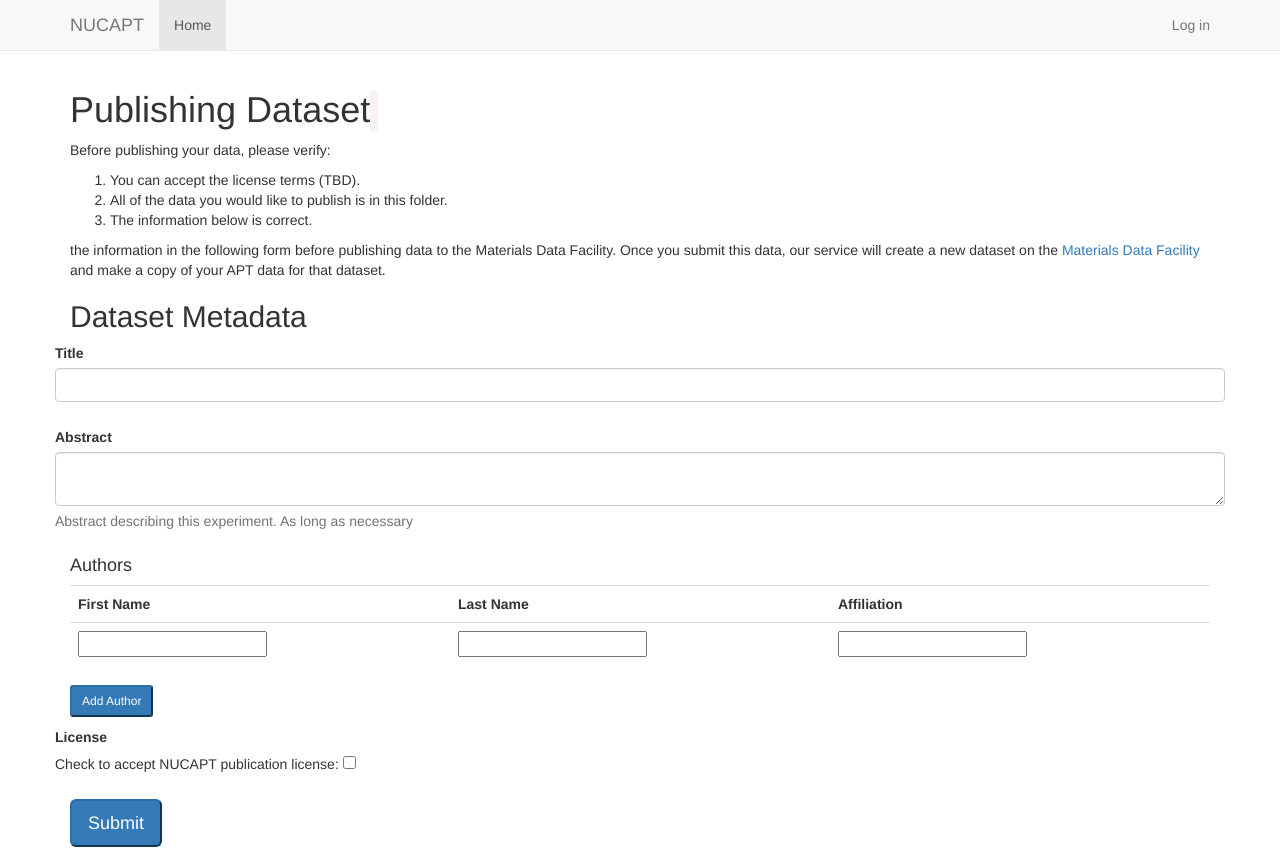
After one commit to materials-data-facility/nucapt, a Flask app: template nucapt/templates/dataset_publish.html in a window 1280 px wide. The commit adds this page. Run offline with Flask 2, Linux system fonts and the light colour scheme; the template is opened without the code that fills it: values that come from a table or form of the project are taken from there, others are empty; some libraries are stand-ins or nearby versions.

Commit message:
WIP: Adding publish capability

```diff
--- a/nucapt/forms.py
+++ b/nucapt/forms.py
@@ -1,4 +1,4 @@
-from wtforms import Form, StringField, TextAreaField, FieldList, FormField, RadioField, FloatField, DecimalField
+from wtforms import Form, StringField, TextAreaField, FieldList, FormField, RadioField, FloatField, BooleanField
 from wtforms.fields.simple import FileField
 from wtforms.validators import NumberRange, Regexp, Optional
 
@@ -143,3 +143,9 @@ class AddAPTReconstructionForm(APTReconstructionForm):
                        render_kw=dict(pattern='\\w+', title='Only word characters allowed: A-Z, a-z, 0-9, and _'),
                        validators=[Regexp('\\w+', message='Reconstruction name can only contain word '
                                                           'characters: A-Z, a-z, 0-9, and _')])
+
+
+class PublicationForm(DatasetForm):
+    """Form for publication into the MDF"""
+
+    accept_license = BooleanField('Accept License', description='Do you accept the data license for NUCAPT?')
--- a/nucapt/templates/dataset.html
+++ b/nucapt/templates/dataset.html
@@ -35,8 +35,11 @@
         {% endfor %}
     </table>
 
+    {% if not dataset.is_published() %}
     <h2>Actions</h2>
 
     <h3><a href="/dataset/{{name}}/sample/create">Add Sample</a></h3>
     <h3><a href="/dataset/{{name}}/edit">Edit Metadata</a></h3>
+    <h3><a href="/dataset/{{ name }}/publish">Publish to MDF</a></h3>
+    {% endif %}
 {% endblock %}
--- a/nucapt/templates/dataset_create.html
+++ b/nucapt/templates/dataset_create.html
@@ -57,7 +57,7 @@
         <tr>
             <th>First Name</th>
             <th>Last Name</th>
-            <th>Affliation</th>
+            <th>Affiliation</th>
         </tr>
         {% for author in form.authors %}
             <tr>
--- a/nucapt/templates/dataset_list.html
+++ b/nucapt/templates/dataset_list.html
@@ -21,7 +21,7 @@
         <td>{{ metadata['dates']['creation_date']}}</td>
         <td>
             <a href="/dataset/{{ info.name }}">View</a>
-            <a href="#">Publish</a>
+            <a href="/dataset/{{ info.name }}/publish">Publish</a>
         </td>
     </tr>
     {% else %}
--- /dev/null
+++ b/nucapt/templates/dataset_publish.html
@@ -0,0 +1,100 @@
+{% extends "base.html" %}
+{% block title %}Publish {{ data.name }}{% endblock %}
+{% block body %}
+    <script type='text/javascript' language="javascript">
+        $(document).ready(function () {
+            var getNumRows = function () {
+                return $("#author_table").find("tr").length - 1;
+            };
+            if (getNumRows() == 1) {
+                $("#btn-del-row").hide(); // Remove this button at first
+            }
+
+            $("#btn-add-row").click(function () {
+                var numRows = getNumRows();
+
+                // Make a new form row
+                var tr = document.createElement("tr");
+                ['first_name', 'last_name', 'affiliation'].forEach(function (e) {
+                    var td = document.createElement("td");
+                    var input = document.createElement("input");
+                    input.id = 'authors-' + numRows + "-" + e;
+                    input.name = input.id;
+                    input.type = 'text';
+                    td.appendChild(input);
+                    tr.appendChild(td)
+                });
+                $("#author_table tr:last").after(tr);
+
+                if (numRows >= 1) {
+                    $("#btn-del-row").show()
+                }
+            });
+
+            $("#btn-del-row").click(function () {
+                var numRows = getNumRows();
+                if (numRows > 1) {
+                    $("#author_table tr:last").remove();
+                }
+                if (numRows == 2) {
+                    $("#btn-del-row").hide();
+                }
+            })
+        });
+    </script>
+
+    {% from "_utils.html" import render_errors %}
+    <h1>Publishing Dataset <code>{{ data.name }}</code></h1>
+
+    <p>
+        Before publishing your data, please verify:
+        <ol>
+            <li>You can accept the license terms (TBD).</li>
+            <li>All of the data you would like to publish is in this folder.</li>
+            <li>The information below is correct.</li>
+        </ol>
+                the information in the following form before publishing data to the Materials Data Facility.
+        Once you submit this data, our service will create a new dataset on the <a href="http://materialsdatafacility.org">
+        Materials Data Facility</a> and make a copy of your APT data for that dataset.
+    </p>
+
+    <h2>Dataset Metadata</h2>
+    {{ render_errors(errors) }}
+
+    <form class='form-horizontal' method=post>
+        {% from '_form_utils.html' import render_field %}
+        {{ render_field(form.title) }}
+
+        {{ render_field(form.abstract) }}
+
+        <h4>Authors</h4>
+        <table class="table" id="author_table">
+            <tr>
+                <th>First Name</th>
+                <th>Last Name</th>
+                <th>Affiliation</th>
+            </tr>
+            {% for author in form.authors %}
+                <tr>
+                    <td>{{ author.first_name() | safe }}</td>
+                    <td>{{ author.last_name() | safe }}</td>
+                    <td>{{ author.affiliation() | safe }}</td>
+                </tr>
+            {% endfor %}
+        </table>
+        <p>
+            <button type="button" class="btn-sm btn-primary" id="btn-add-row">Add Author</button>
+            <button type="button" class="btn-sm btn-danger" id="btn-del-row">Remove Author</button>
+        </p>
+
+        <div class="form-group">
+            <label for="accept_license">License</label>
+            <p>Check to accept NUCAPT publication license:
+                <input type="checkbox" id="accept_license" name="accept_license" required></p>
+        </div>
+
+        <p><input type="submit" class="btn-lg btn-primary" value="Submit"/></p>
+
+    </form>
+
+{% endblock %}
--- a/nucapt/templates/home.html
+++ b/nucapt/templates/home.html
@@ -11,6 +11,4 @@
     <h3><a href="create">Create New Dataset</a></h3>
 
     <h3><a href="datasets">List Current Datasets</a></h3>
-
-    <h3><a href="#">Publish Dataset to MDF</a></h3>
 {% endblock %}
--- a/setup.py
+++ b/setup.py
@@ -12,6 +12,7 @@ setup(
         'six==1.10.0',
         'jsonschema==2.6.0',
         'beautifulsoup4==4.6.0',
-        'globus_sdk==1.2.2'
+        'globus_sdk==1.2.2',
+        'mdf_toolbox==0.1.2'
     ],
 )
```
Also changed, not shown: nucapt/manager.py (+15 -0 lines), nucapt/views.py (+72 -4 lines), 1 other file.
